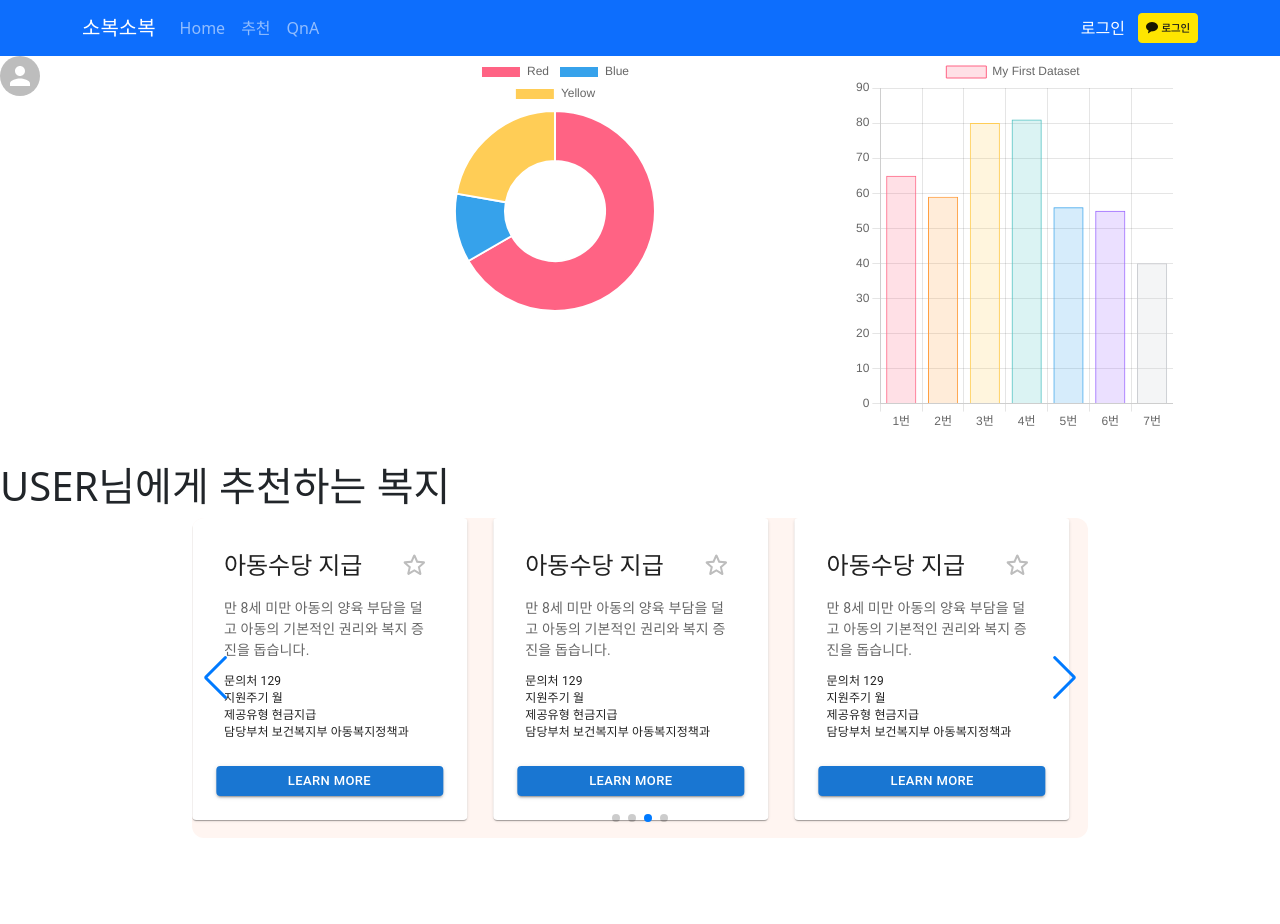
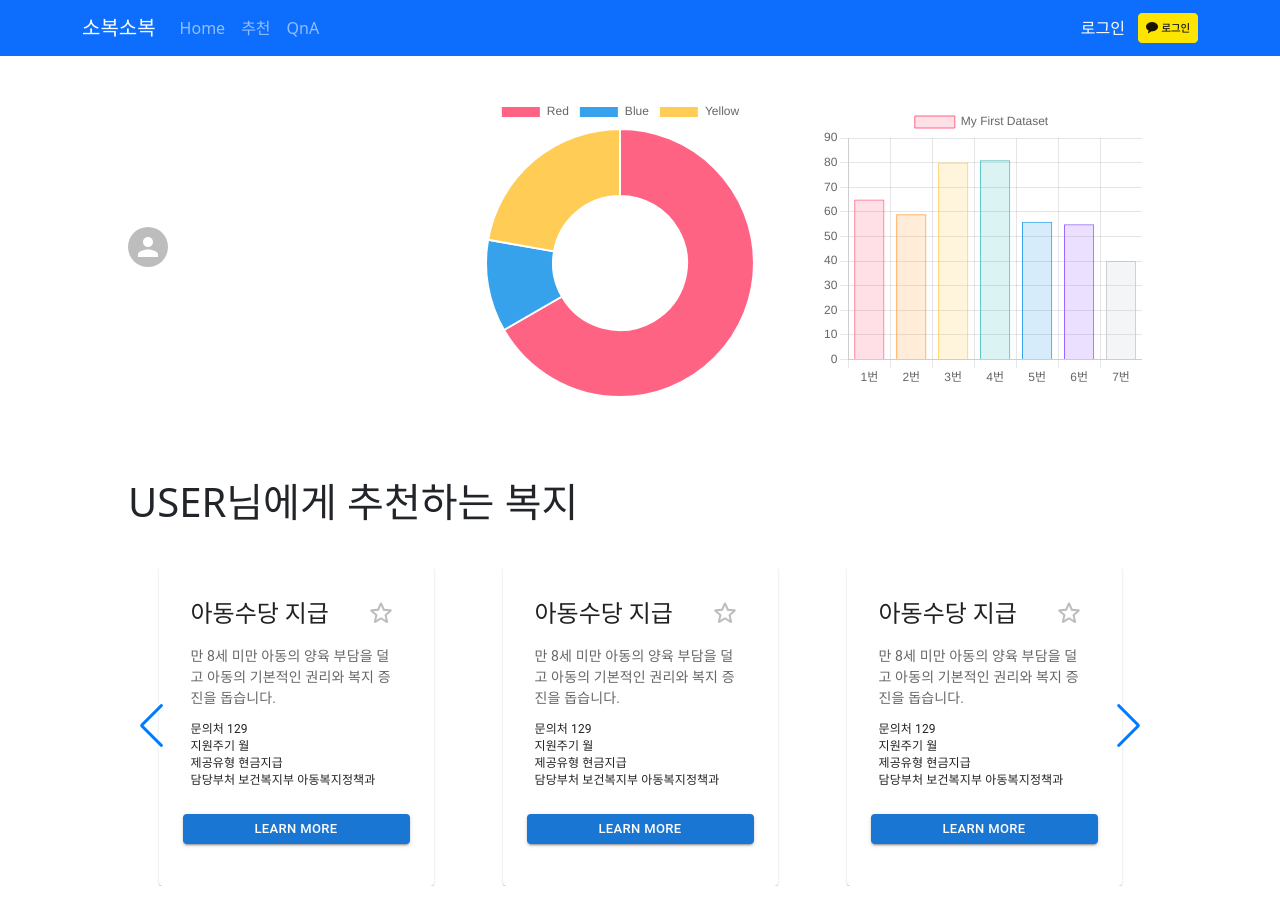
Before and after one commit to seongbiny/soboksobok, a React (Create React App) app in the folder frontend/: page /recommend in a window 1280 px wide. Before the commit the page ends 838 px from the top, so only its background shows below. Built offline with nearby package versions, Linux system fonts and the light colour scheme.

Commit message:
[S06P22C205-59] Fix: welfare recommend UI

```diff
--- a/frontend/src/components/WelfareRecommend/Chart.js
+++ b/frontend/src/components/WelfareRecommend/Chart.js
@@ -3,8 +3,8 @@ import "chart.js/auto";
 import { Doughnut } from "react-chartjs-2";
 
 const Container = styled.div`
-  width: 20vw;
   max-width: 900px;
+  margin-right: 3vw;
 `;
 
 const data = {
--- a/frontend/src/components/WelfareRecommend/LineChart.js
+++ b/frontend/src/components/WelfareRecommend/LineChart.js
@@ -3,8 +3,9 @@ import "chart.js/auto";
 import { Bar } from "react-chartjs-2";
 
 const Container = styled.div`
-  width: 25vw;
   max-width: 900px;
+  height: 100%;
+  padding: 10px;
 `;
 
 const data = {
--- a/frontend/src/components/WelfareRecommend/Slide.js
+++ b/frontend/src/components/WelfareRecommend/Slide.js
@@ -5,47 +5,76 @@ import "swiper/css";
 import "swiper/css/pagination";
 import "swiper/css/navigation";
 import WelfareCard from "../WelfareCard";
+import styled from "styled-components";
 
 SwiperCore.use([Pagination, Autoplay, Navigation]);
 
+const StyledBox = styled.div`
+  // border: 1px solid;
+  width: 80vw;
+`;
+
 function Slide() {
   return (
-    <main className="ExampleComponent">
+    <StyledBox>
       <div className="main-wrap">
-        <h1>USER님에게 추천하는 복지</h1>
+        <h1 style={{ marginBottom: "5vh" }}>USER님에게 추천하는 복지</h1>
         <Swiper
           style={{
-            width: "70vw",
+            width: "80vw",
             height: "40vh",
-            backgroundColor: "#FFF5F1",
+            // backgroundColor: "#FFF5F1",
             borderRadius: "12px",
+            // border: "1px solid",
           }}
           spaceBetween={8}
           slidesPerView={3}
           initialSlide={1}
           navigation
           scrollbar={{ draggable: true }}
-          pagination={{
-            clickable: true,
-          }}
           loop
-          autoplay={{ delay: 3000 }}
+          // pagination={{
+          //   clickable: true,
+          // }}
+          // autoplay={{ delay: 3000 }}
         >
-          <SwiperSlide>
+          <SwiperSlide
+            style={{
+              display: "flex",
+              justifyContent: "center",
+            }}
+          >
+            <WelfareCard
+              style={{ alignItems: "center", border: "1px solid" }}
+            />
+          </SwiperSlide>
+          <SwiperSlide
+            style={{
+              display: "flex",
+              justifyContent: "center",
+            }}
+          >
             <WelfareCard />
           </SwiperSlide>
-          <SwiperSlide>
+          <SwiperSlide
+            style={{
+              display: "flex",
+              justifyContent: "center",
+            }}
+          >
             <WelfareCard />
           </SwiperSlide>
-          <SwiperSlide>
-            <WelfareCard />
-          </SwiperSlide>
-          <SwiperSlide>
+          <SwiperSlide
+            style={{
+              display: "flex",
+              justifyContent: "center",
+            }}
+          >
             <WelfareCard />
           </SwiperSlide>
         </Swiper>
       </div>
-    </main>
+    </StyledBox>
   );
 }
 export default Slide;
--- a/frontend/src/pages/WelfareRecommend.jsx
+++ b/frontend/src/pages/WelfareRecommend.jsx
@@ -5,29 +5,38 @@ import Slide from "../components/WelfareRecommend/Slide";
 import styled from 'styled-components';
 import { Avatar } from "@mui/material";
 
+const StyledTop = styled.div`
+    display: grid;
+    grid-template-columns: repeat(3, 1fr);
+    justify-content: center;
+    align-items: center;
+    margin-top: 5vh;
+    margin-bottom: 5vh;
+`;
+const StyledMain = styled.div`
+    display: flex;
+    justify-content: center;
+    margin-bottom: 5vh;
+    margin-top: 5vh;
+`;
 const StyledContainer = styled.div`
     display: grid;
-    grid-template-rows: repeat(2, 1fr);
-    grid-template-columns: repeat(3, 1fr);
-    row-gap:30px;
+    width: 80vw;
     justify-content: center;
-`;
-const StyledBox = styled.div`
-    grid-column-start: 1;
-    grid-column-end: 4;
-    grid-row-start: 2;
-    grid-row-end: 3;
+    margin: auto;
 `;
 
 function WelfareRecommend(){
     return(
         <StyledContainer>
-            <Avatar />
-            <Chart />
-            <LineChart />
-            <StyledBox>
+            <StyledTop>
+                <Avatar />
+                <Chart />
+                <LineChart />
+            </StyledTop>
+            <StyledMain>
                 <Slide />
-            </StyledBox>
+            </StyledMain>
         </StyledContainer>
     )
 }
```
